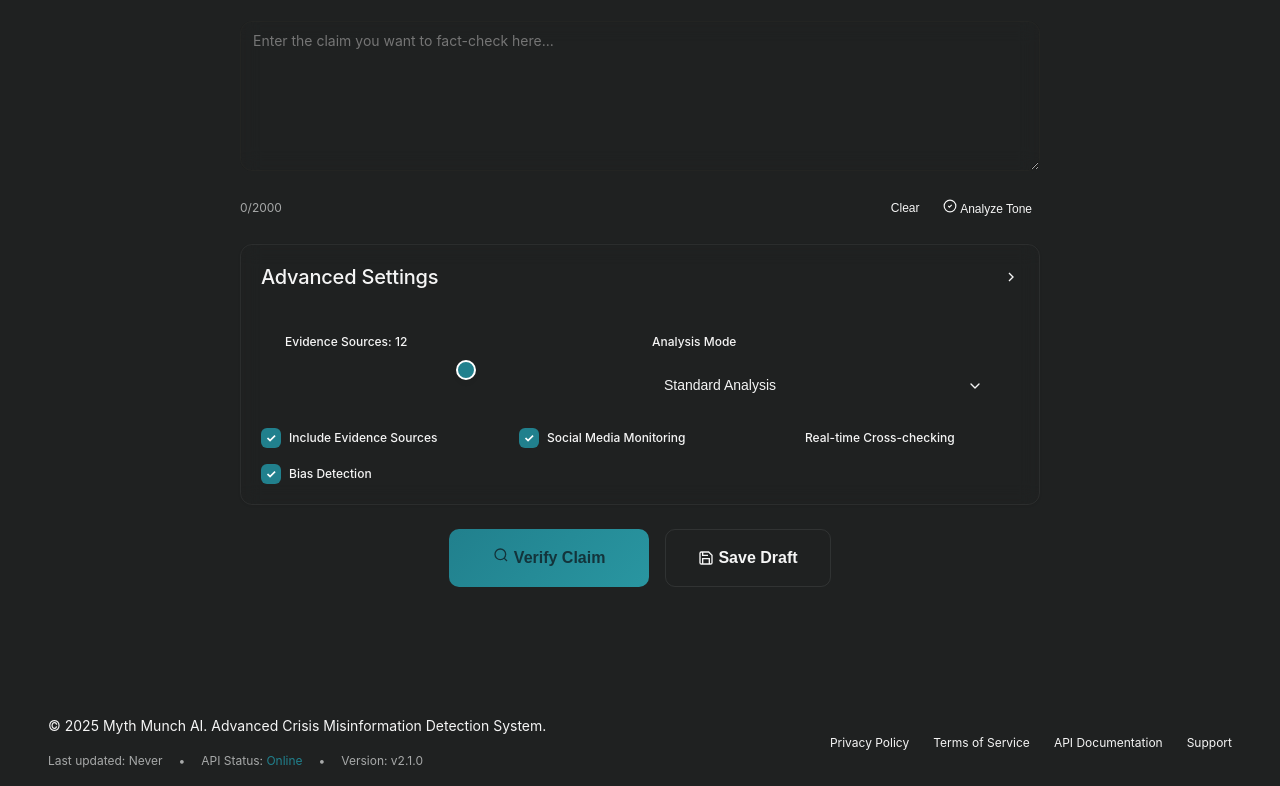
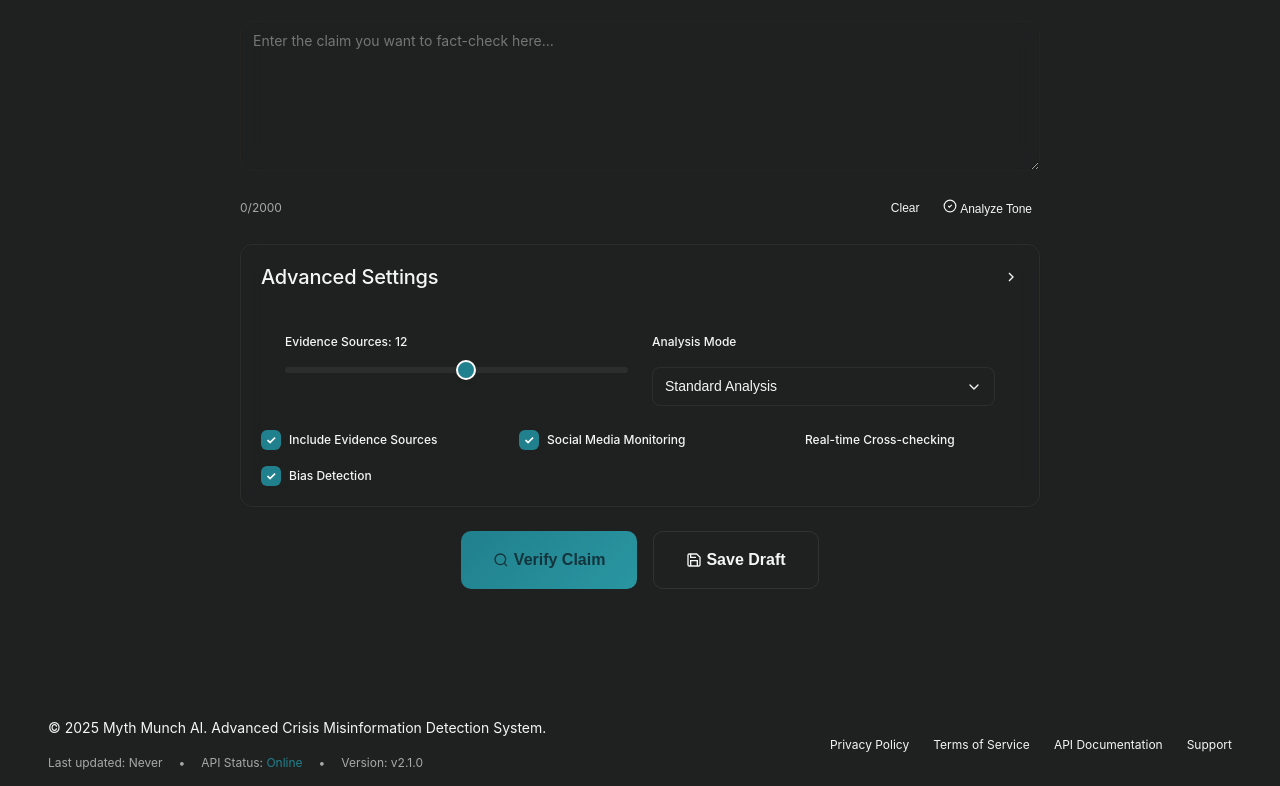
Before and after one commit to Adithkp03/MythMunch, a plain HTML site: page frontend/index.html in a window 1280 px wide. Shown: the part 498-1284 px from the top of the page. Drawn offline with nearby package versions, Linux system fonts and the light colour scheme; no server answers; a web font is replaced by a local one.

Commit message:
Home page ui corrections

```diff
--- a/frontend/index.html
+++ b/frontend/index.html
@@ -255,7 +255,7 @@
                                         <circle cx="11" cy="11" r="8"/>
                                         <path d="m21 21-4.35-4.35"/>
                                     </svg>
-                                    Verify Claim
+                                    &nbsp;Verify Claim
                                 </span>
                                 <div class="btn-spinner hidden">
                                     <div class="spinner"></div>
--- a/frontend/style.css
+++ b/frontend/style.css
@@ -1231,7 +1231,14 @@ body {
   gap: var(--space-24);
   margin: var(--space-24);
 }
-
+#max-sources{
+  background-color: var(--color-card-border);
+}
+
+#analysis-mode{
+  border: 1px solid var(--color-card-border);
+  background-color: var(--color-background);
+}
 .checkbox-grid {
   display: grid;
   grid-template-columns: repeat(auto-fit, minmax(200px, 1fr));
@@ -1263,7 +1270,7 @@ body {
   border: 1px solid var(--color-border);
   border-radius: var(--radius-base);
   transition: border-color var(--duration-fast) var(--ease-standard),
-    box-shadow var(--duration-fast) var(--ease-standard);
+   box-shadow var(--duration-fast) var(--ease-standard);
 }
 
 .form-control:focus {
@@ -1440,11 +1447,15 @@ body {
 .verify-btn {
   position: relative;
   background: var(--gradient-primary);
-  min-width: 200px;
-}
-
+}
+.verify-btn .btn-text{
+  display: flex;
+  align-items: center;
+  justify-content: space-around;
+}
 .verify-btn.loading .btn-text {
   opacity: 0;
+
 }
 
 .verify-btn.loading .btn-spinner {
```
